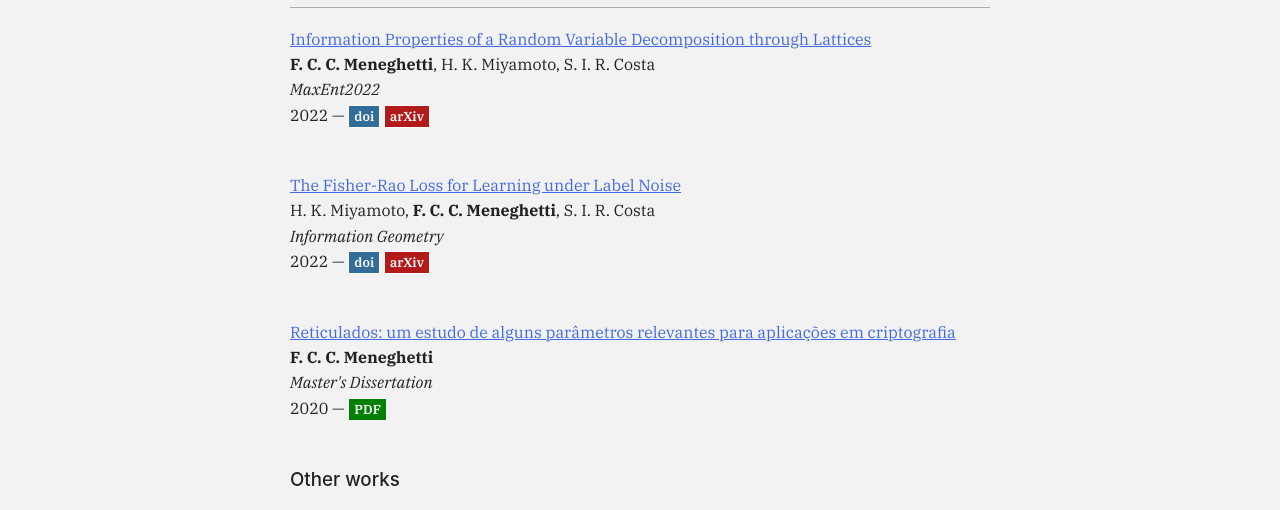
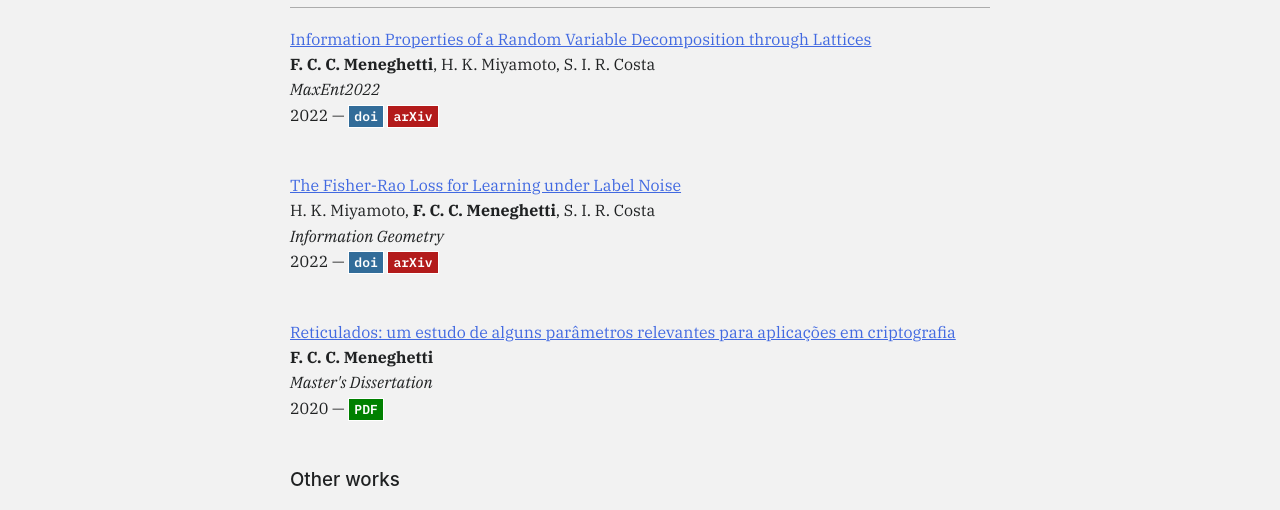
Before and after one commit to fabiom/fabiom.github.io, a Jekyll site: the page built from index.md, in a window 1280 px wide. Shown: the part 604-1114 px from the top of the page. Built offline with Jekyll 4.4.1, drawn with Linux system fonts in a browser that asks for light colours.

Commit message:
pub-button font-family

```diff
--- a/_sass/about.scss
+++ b/_sass/about.scss
@@ -1,3 +1,5 @@
+@import "fonts";
+
 // About page
 
 #me {
@@ -39,6 +41,7 @@
 
 .pub-button {
   font-size: small;
+  font-family: $font-mono;
   font-weight: 600;
   text-decoration: none;
   color: #fff;
```
